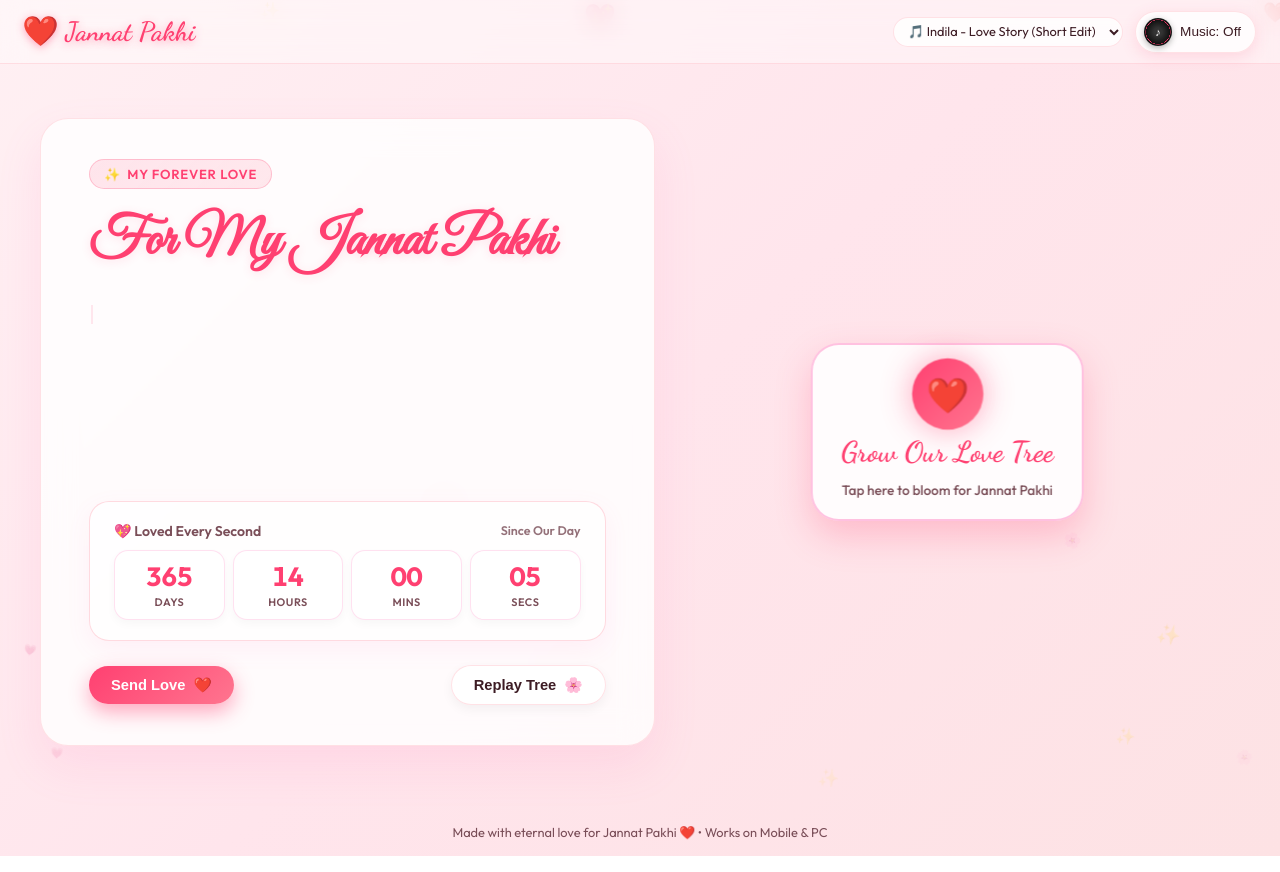
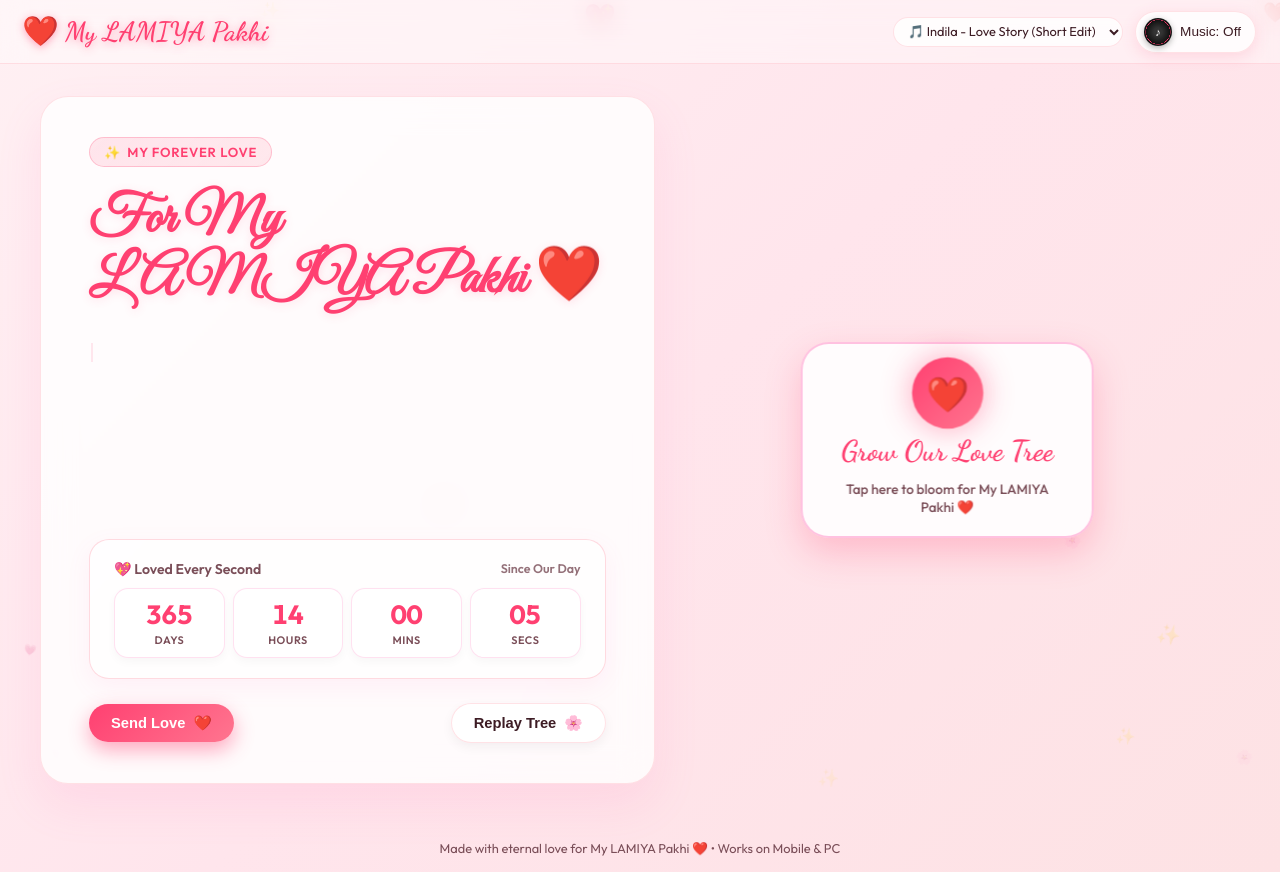
Before and after one commit to syedshahon564-ops/lamiya-pakhi, a plain HTML site: page index.html in a window 1280 px wide. Drawn offline with nearby package versions, Linux system fonts and the light colour scheme; a web font is replaced by a local one.

Commit message:
Change name to My LAMIYA Pakhi ❤️

```diff
--- a/index.html
+++ b/index.html
@@ -3,7 +3,7 @@
 <head>
   <meta charset="UTF-8" />
   <meta name="viewport" content="width=device-width, initial-scale=1.0, maximum-scale=1.0, user-scalable=no" />
-  <title>For My Jannat Pakhi ❤️ | Tree of Love</title>
+  <title>For My LAMIYA Pakhi ❤️ | Tree of Love</title>
 
   <!-- Google Fonts: Romantic Cursive & Clean Modern Body -->
   <link rel="preconnect" href="https://fonts.googleapis.com">
@@ -546,7 +546,7 @@
   <header>
     <div class="brand">
       <span class="heart-icon">❤️</span>
-      <span>Jannat Pakhi</span>
+      <span>My LAMIYA Pakhi</span>
     </div>
 
     <div class="nav-actions">
@@ -573,7 +573,7 @@
         <span>My Forever Love</span>
       </div>
 
-      <h1 class="story-title">For My Jannat Pakhi</h1>
+      <h1 class="story-title">For My LAMIYA Pakhi ❤️</h1>
 
       <!-- Typewriter Text Container -->
       <div class="letter-box" id="letterBox">
@@ -628,13 +628,13 @@
       <div class="start-prompt" id="startPrompt">
         <div class="seed-heart-pulsing">❤️</div>
         <h3>Grow Our Love Tree</h3>
-        <p>Tap here to bloom for Jannat Pakhi</p>
+        <p>Tap here to bloom for My LAMIYA Pakhi ❤️</p>
       </div>
     </section>
   </main>
 
   <div class="mobile-tip">
-    Made with eternal love for Jannat Pakhi ❤️ • Works on Mobile & PC
+    Made with eternal love for My LAMIYA Pakhi ❤️ • Works on Mobile & PC
   </div>
 
   <!-- Core JavaScript Logic (Pure Modern ES6 Canvas & Animation) -->
@@ -801,7 +801,7 @@
        5. Beautiful English Love Letter (Typewriter Animation)
        ========================================================== */
     const romanticLetterLines = [
-      "Dearest Jannat Pakhi,",
+      "Dearest LAMIYA Pakhi,",
       "From the moment you came into my life, every day turned into something magical.",
       "Your smile is my sunrise, and your laughter is my favorite song in the whole universe.",
       "Just like this tree that grows from a seed into an endless canopy of blooming hearts,",
```
